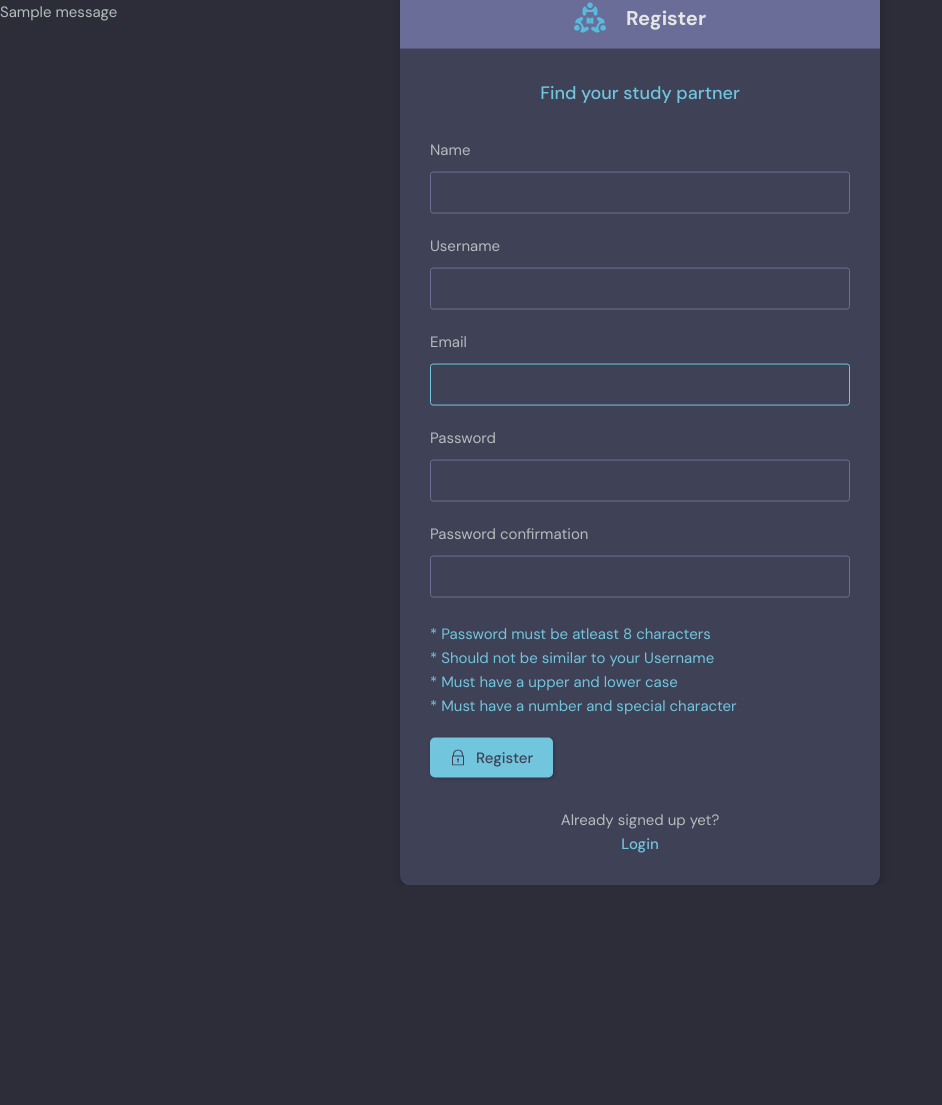
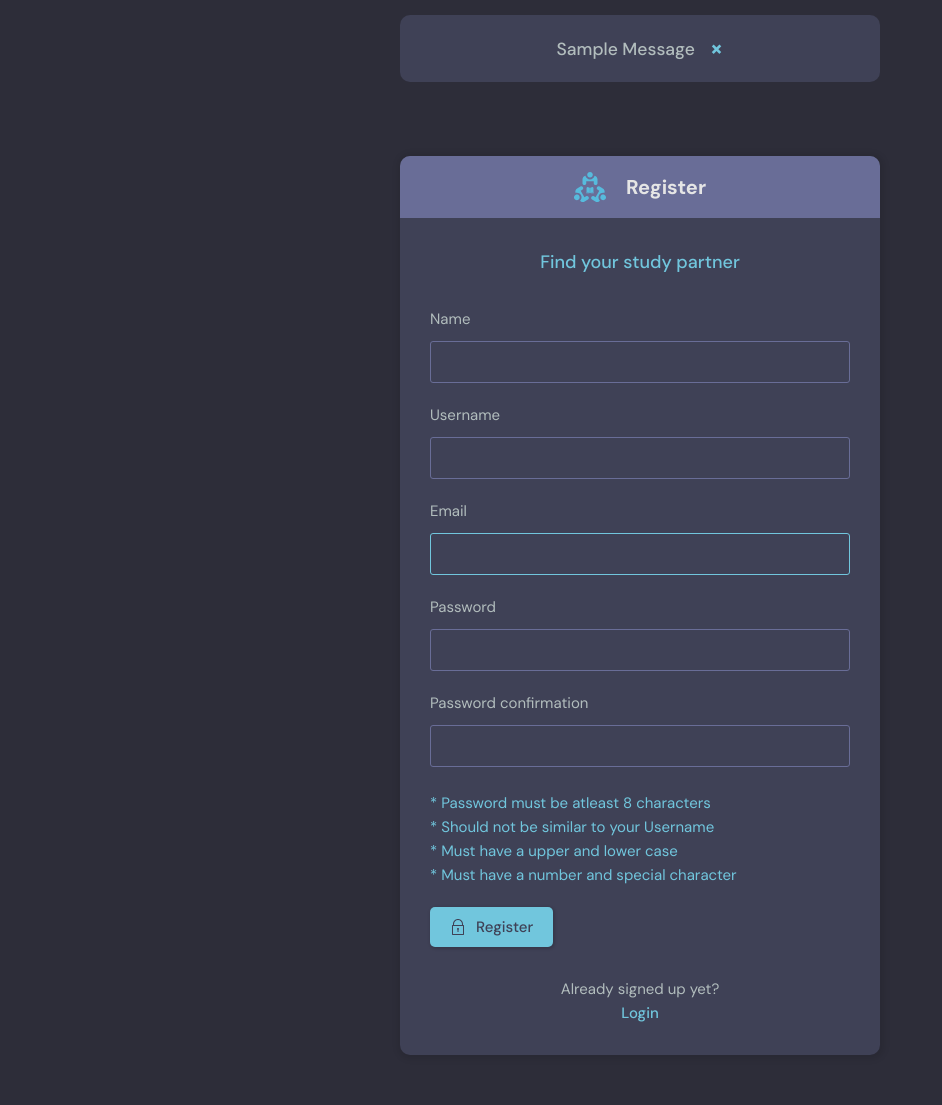
Before and after one commit to fasihmuhammadvirk/Study-Room-Web-App, a Django app: page /register/ in a window 1280 px wide. Shown: the whole page, without its empty margins (0-942 px from the left). Before the commit the page ends 885 px from the top, so only its background shows below. Run offline with Django 4.2, Linux system fonts and the light colour scheme; tables that the repository leaves empty hold one stand-in row (values such as "Sample post"); one stand-in notice (Sample message) is shown.

Commit message:
finalise

```diff
--- /dev/null
+++ b/studybud/mainapp/templates/mainapp/alert_section.html
@@ -0,0 +1,64 @@
+{% block head %}
+<style>
+.alert {
+  display: flex;
+  justify-content: center;
+  align-items: center;
+  width: 48rem;
+  margin: auto;
+  border-radius: 1rem;
+  padding: 15px;
+  background-color:#3f4156;
+  color: #2d2d39;
+  opacity: 1;
+  transition: opacity 0.6s;
+  margin-bottom: 15px;
+  margin-top: 15px;
+}
+.closebtn {
+  margin-left: 15px;
+  color: #71c6dd;
+  font-weight: bold;
+  font-size: 2.34rem;
+  cursor: pointer;
+  transition: 0.3s;
+}
+
+.closebtn:hover {
+  color: white;
+}
+.message{
+  text-transform: capitalize;
+  font-size: 1.75rem;
+  font-weight: 500;
+  /* margin-bottom: 1.5rem; */
+  color: var(--color-light-gray);
+}
+@media only screen and (max-width: 600px) {
+  .message{
+    font-size: 1.5rem;
+  }
+}
+</style>
+{% endblock head %}
+{% if messages %} {% for message in messages %}
+<div class="alert">
+
+    <span  class="message">{{message}}</span>
+    <span class="closebtn">&times;</span>
+
+</div>
+
+<script>
+    var close = document.getElementsByClassName("closebtn");
+    var i;
+
+    for (i = 0; i < close.length; i++) {
+      close[i].onclick = function(){
+        var div = this.parentElement;
+        div.style.opacity = "0";
+        setTimeout(function(){ div.style.display = "none"; }, 600);
+      }
+    }
+    </script>
+{% endfor %} {% endif %}
--- a/studybud/mainapp/templates/mainapp/login_register.html
+++ b/studybud/mainapp/templates/mainapp/login_register.html
@@ -1,7 +1,9 @@
 {%extends 'main.html'%} {%block content%} {%load static%}
+
+
 <main class="auth layout">
 	{% if page == 'login' %}
-	<div class="container">
+	<div class="container" style = "align-items: center; justify-content: center;">
 		<div class="layout__box">
 			<div class="layout__boxHeader">
 				<div class="layout__boxTitle">
@@ -65,7 +67,7 @@
 	</div>
 
 	{% else %}
-	<div class="container">
+	<div class="container" style = "align-items: center; justify-content: center;">
 		<div class="layout__box">
 			<div class="layout__boxHeader">
 				<div class="layout__boxTitle">
@@ -79,18 +81,16 @@
 				<h2 class="auth__tagline">Find your study partner</h2>
 
 				<form class="form" action="" method="POST">
-					{% csrf_token %}
-          {%for field in form%}
+					{% csrf_token %} {%for field in form%}
 					<div class="form__group">
 						<label for="room_name">{{field.label}}</label>
-						{{field}}
-            {% if field.label == 'Password confirmation' %}
-            <br><br>
-            <a>* Password must be atleast 8 characters</a>
-            <a>* Should not be similar to your Username</a>
-            <a>* Must have a upper and lower case</a>
-            <a>* Must have a number and special character</a>
-            {%endif%}
+						{{field}} {% if field.label == 'Password confirmation' %}
+						<br /><br />
+						<a>* Password must be atleast 8 characters</a>
+						<a>* Should not be similar to your Username</a>
+						<a>* Must have a upper and lower case</a>
+						<a>* Must have a number and special character</a>
+						{%endif%}
 					</div>
 					{%endfor%}
 
--- a/studybud/mainapp/templates/mainapp/room.html
+++ b/studybud/mainapp/templates/mainapp/room.html
@@ -1,6 +1,6 @@
 {% extends 'main.html' %} {%block content%}
 <main class="profile-page layout layout--2">
-	<div class="container">
+	<div class="container" >
 		<!-- Room Start -->
 		<div class="room">
 			<div class="room__top">
--- a/studybud/mainapp/templates/mainapp/room_form.html
+++ b/studybud/mainapp/templates/mainapp/room_form.html
@@ -1,6 +1,6 @@
 {% extends 'main.html' %} {%block content%}
 <main class="create-room layout">
-	<div class="container">
+	<div class="container" style = "align-items: center; justify-content: center;">
 		<div class="layout__box">
 			<div class="layout__boxHeader">
 				<div class="layout__boxTitle">
--- a/studybud/mainapp/templates/mainapp/topics.html
+++ b/studybud/mainapp/templates/mainapp/topics.html
@@ -1,6 +1,6 @@
 {% extends 'main.html' %} {%block content%}
 <main class="create-room layout">
-	<div class="container">
+	<div class="container" style = "align-items: center; justify-content: center;">
 		<div class="layout__box">
 			<div class="layout__boxHeader">
 				<div class="layout__boxTitle">
--- a/studybud/mainapp/views.py
+++ b/studybud/mainapp/views.py
@@ -24,7 +24,9 @@
         try:
             user = User.objects.get(email=email)
         except:
-            messages.error(request, 'User does not exist')
+            mymessage = ["User doesnot exit"]
+            context = {'page': page, 'messages': mymessage}
+            return render(request, 'mainapp/login_register.html', context)
 
         user = authenticate(request, email=email, password=password)
 
@@ -32,7 +34,7 @@
             login(request, user)
             return redirect('home')
         else:
-            messages.error(request, 'Username OR Password does not exist')
+            messages.error(request, 'Incorrect Email or Password')
 
     context = {'page': page}
     return render(request, 'mainapp/login_register.html', context)
--- a/studybud/static/style/style.css
+++ b/studybud/static/style/style.css
@@ -428,17 +428,15 @@
 /*========== Layout Box ==========*/
 
 .layout__box {
+
 	width: 90%;
 	max-width: 48rem;
 	min-height: 40rem;
-	position: absolute;
-	top: 50%;
-	left: 50%;
-	transform: translate(-50%, -46%);
 	background-color: var(--color-dark);
 	border-radius: 1rem;
 	box-shadow: 1px 1px 6px 3px rgba(0, 0, 0, 0.1);
 	overflow: hidden;
+	margin: 5rem 0rem;
 }
 
 .layout__boxHeader {
--- a/studybud/templates/main.html
+++ b/studybud/templates/main.html
@@ -15,13 +15,7 @@
     {% include 'navbar.html' %}
 
 
-    {% if messages %}
-    <ul class="messages">
-        {% for message in messages %}
-        <li>{{ message }}</li>
-        {% endfor %}
-    </ul>
-    {% endif %}
+    {% include 'mainapp/alert_section.html' %}
 
     {% block content %}
 
```
Also changed, not shown: studybud/mainapp/templates/mainapp/update-user.html (+5 -4 lines), studybud/db.sqlite3.
